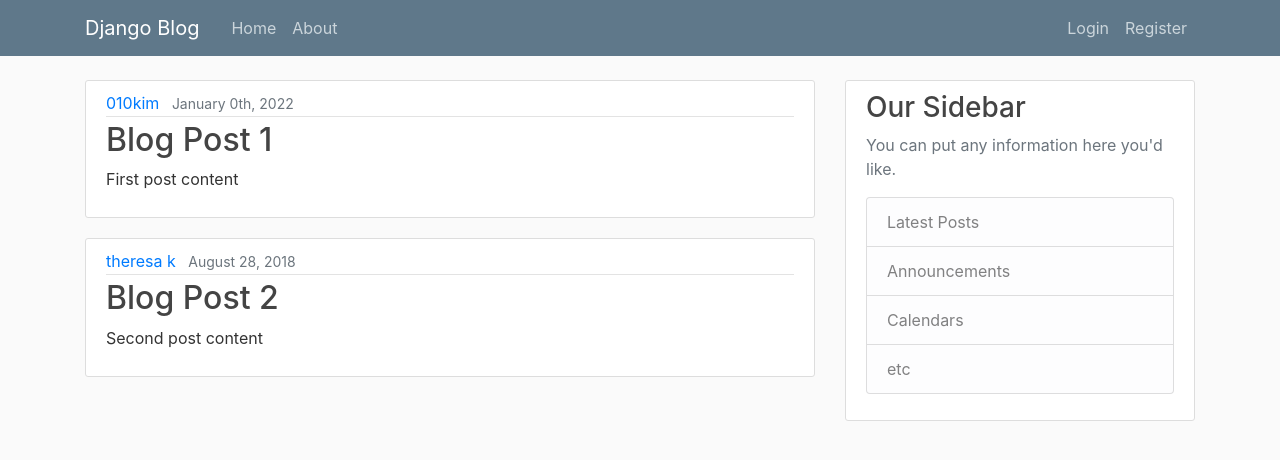
After one commit to 010kim/tistory_django, a Django app: page / in a window 1280 px wide. The commit adds this page. Shown: the top 460 px of the page. Run offline with Django 3.2, Linux system fonts and the light colour scheme.

Commit message:
end part 3

```diff
--- /dev/null
+++ b/blog/static/blog/main.css
@@ -0,0 +1,84 @@
+body {
+    background: #fafafa;
+    color: #333333;
+    margin-top: 5rem;
+  }
+
+  h1, h2, h3, h4, h5, h6 {
+    color: #444444;
+  }
+
+  ul {
+    margin: 0;
+  }
+
+  .bg-steel {
+    background-color: #5f788a;
+  }
+
+  .site-header .navbar-nav .nav-link {
+    color: #cbd5db;
+  }
+
+  .site-header .navbar-nav .nav-link:hover {
+    color: #ffffff;
+  }
+
+  .site-header .navbar-nav .nav-link.active {
+    font-weight: 500;
+  }
+
+  .content-section {
+    background: #ffffff;
+    padding: 10px 20px;
+    border: 1px solid #dddddd;
+    border-radius: 3px;
+    margin-bottom: 20px;
+  }
+
+  .article-title {
+    color: #444444;
+  }
+
+  a.article-title:hover {
+    color: #428bca;
+    text-decoration: none;
+  }
+
+  .article-content {
+    white-space: pre-line;
+  }
+
+  .article-img {
+    height: 65px;
+    width: 65px;
+    margin-right: 16px;
+  }
+
+  .article-metadata {
+    padding-bottom: 1px;
+    margin-bottom: 4px;
+    border-bottom: 1px solid #e3e3e3
+  }
+
+  .article-metadata a:hover {
+    color: #333;
+    text-decoration: none;
+  }
+
+  .article-svg {
+    width: 25px;
+    height: 25px;
+    vertical-align: middle;
+  }
+
+  .account-img {
+    height: 125px;
+    width: 125px;
+    margin-right: 20px;
+    margin-bottom: 16px;
+  }
+
+  .account-heading {
+    font-size: 2.5rem;
+  }
--- /dev/null
+++ b/blog/templates/blog/base.html
@@ -0,0 +1,69 @@
+{% load static %}
+<!DOCTYPE html>
+<html>
+    <head>
+
+        <!-- Required meta tags -->
+        <meta charset="utf-8">
+        <meta name="viewport" content="width=device-width, initial-scale=1, shrink-to-fit=no">
+
+        <!-- Bootstrap CSS -->
+        <link rel="stylesheet" href="https://cdn.jsdelivr.net/npm/bootstrap@4.6.1/dist/css/bootstrap.min.css" integrity="sha384-zCbKRCUGaJDkqS1kPbPd7TveP5iyJE0EjAuZQTgFLD2ylzuqKfdKlfG/eSrtxUkn" crossorigin="anonymous">
+
+        <link rel="stylesheet" type="text/css" href="{% static 'blog/main.css' %}">
+
+        {% if title %}
+        <title>Django Blog - {{title}}</title>
+        {% else %}
+        <title>Django Blog</title>
+        {% endif %}
+    </head>
+    <body>
+        <header class="site-header">
+            <nav class="navbar navbar-expand-md navbar-dark bg-steel fixed-top">
+              <div class="container">
+                <a class="navbar-brand mr-4" href="/">Django Blog</a>
+                <button class="navbar-toggler" type="button" data-toggle="collapse" data-target="#navbarToggle" aria-controls="navbarToggle" aria-expanded="false" aria-label="Toggle navigation">
+                <span class="navbar-toggler-icon"></span>
+                </button>
+                <div class="collapse navbar-collapse" id="navbarToggle">
+                  <div class="navbar-nav mr-auto">
+                    <a class="nav-item nav-link" href="{% url 'blog-home' %}">Home</a>
+                    <a class="nav-item nav-link" href="{% url 'blog-about' %}">About</a>
+                  </div>
+                  <!-- Navbar Right Side -->
+                  <div class="navbar-nav">
+                    <a class="nav-item nav-link" href="#">Login</a>
+                    <a class="nav-item nav-link" href="#">Register</a>
+                  </div>
+                </div>
+              </div>
+            </nav>
+        </header>
+        <main role="main" class="container">
+            <div class="row">
+              <div class="col-md-8">
+                {% block content %}{% endblock %}
+              </div>
+              <div class="col-md-4">
+                <div class="content-section">
+                  <h3>Our Sidebar</h3>
+                  <p class='text-muted'>You can put any information here you'd like.
+                    <ul class="list-group">
+                      <li class="list-group-item list-group-item-light">Latest Posts</li>
+                      <li class="list-group-item list-group-item-light">Announcements</li>
+                      <li class="list-group-item list-group-item-light">Calendars</li>
+                      <li class="list-group-item list-group-item-light">etc</li>
+                    </ul>
+                  </p>
+                </div>
+              </div>
+            </div>
+        </main>
+
+        <!-- Option 1: jQuery and Bootstrap Bundle (includes Popper) -->
+        <script src="https://cdn.jsdelivr.net/npm/jquery@3.5.1/dist/jquery.slim.min.js" integrity="sha384-DfXdz2htPH0lsSSs5nCTpuj/zy4C+OGpamoFVy38MVBnE+IbbVYUew+OrCXaRkfj" crossorigin="anonymous"></script>
+        <script src="https://cdn.jsdelivr.net/npm/bootstrap@4.6.1/dist/js/bootstrap.bundle.min.js" integrity="sha384-fQybjgWLrvvRgtW6bFlB7jaZrFsaBXjsOMm/tB9LTS58ONXgqbR9W8oWht/amnpF" crossorigin="anonymous"></script>
+
+    </body>
+</html>
--- a/blog/templates/blog/home.html
+++ b/blog/templates/blog/home.html
@@ -1,17 +1,15 @@
-<!DOCTYPE html>
-<html>
-    <head>
-        {% if title %}
-        <title>Django Blog - {{title}}</title>
-        {% else %}
-        <title>Django Blog</title>
-        {% endif %}
-    </head>
-    <body>
-        {% for post in posts %}
-            <h1>{{post.title}}</h1>
-            <p>By {{post.author}} on {{post.date_posted}}</p>
-            <p>{{post.content}}</p>
-        {% endfor %}
-    </body>
-</html>
+{% extends "blog/base.html" %}
+{% block content %}
+    {% for post in posts %}
+        <article class="media content-section">
+            <div class="media-body">
+                <div class="article-metadata">
+                    <a class="mr-2" href="#">{{ post.author }}</a>
+                    <small class="text-muted">{{ post.date_posted }}</small>
+                </div>
+                <h2><a class="article-title" href="#">{{ post.title }}</a></h2>
+                <p class="article-content">{{ post.content }}</p>
+            </div>
+        </article>
+    {% endfor %}
+{% endblock content %}
--- a/tistory_django/urls.py
+++ b/tistory_django/urls.py
@@ -18,5 +18,5 @@ from django.urls import path, include
 
 urlpatterns = [
     path('admin/', admin.site.urls),
-    path('blog/', include('blog.urls')),
+    path('', include('blog.urls')),
 ]
```
Also changed, not shown: blog/templates/blog/about.html (+4 -17 lines).
